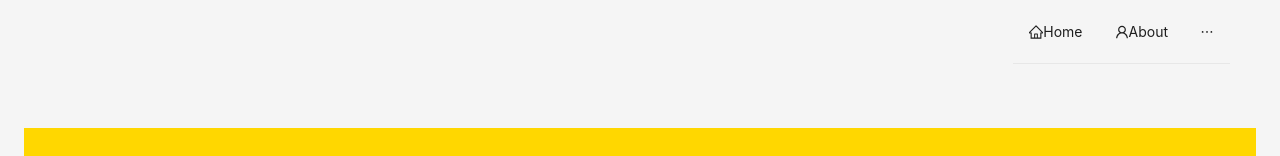
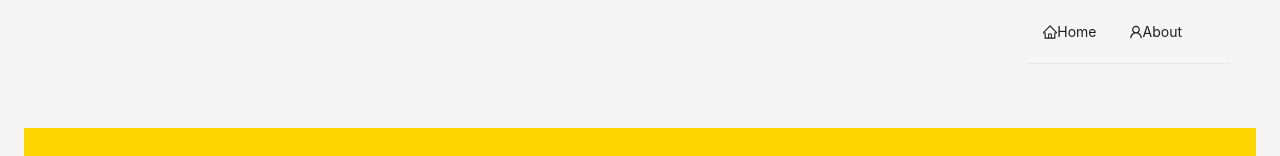
Before and after one commit to AndyGrigs/myPortfolioWebsite, a React (Create React App) app: page / in a window 1280 px wide. Shown: the top 156 px of the page. Built offline with nearby package versions, Linux system fonts and the light colour scheme.

Commit message:
fixed navigation

```diff
--- a/src/ui/Header.tsx
+++ b/src/ui/Header.tsx
@@ -8,7 +8,7 @@ const AppHeader = () => (
     <Header className="header">
         <div className="logo" />
         <Flex justify='flex-end'>
-            <Menu theme='light' mode="horizontal">
+            <Menu theme='light' mode="horizontal" overflowedIndicator={null}>
                 <Menu.Item key="home">
                     <a href="#home"><HomeOutlined /></a>
                     Home
```
